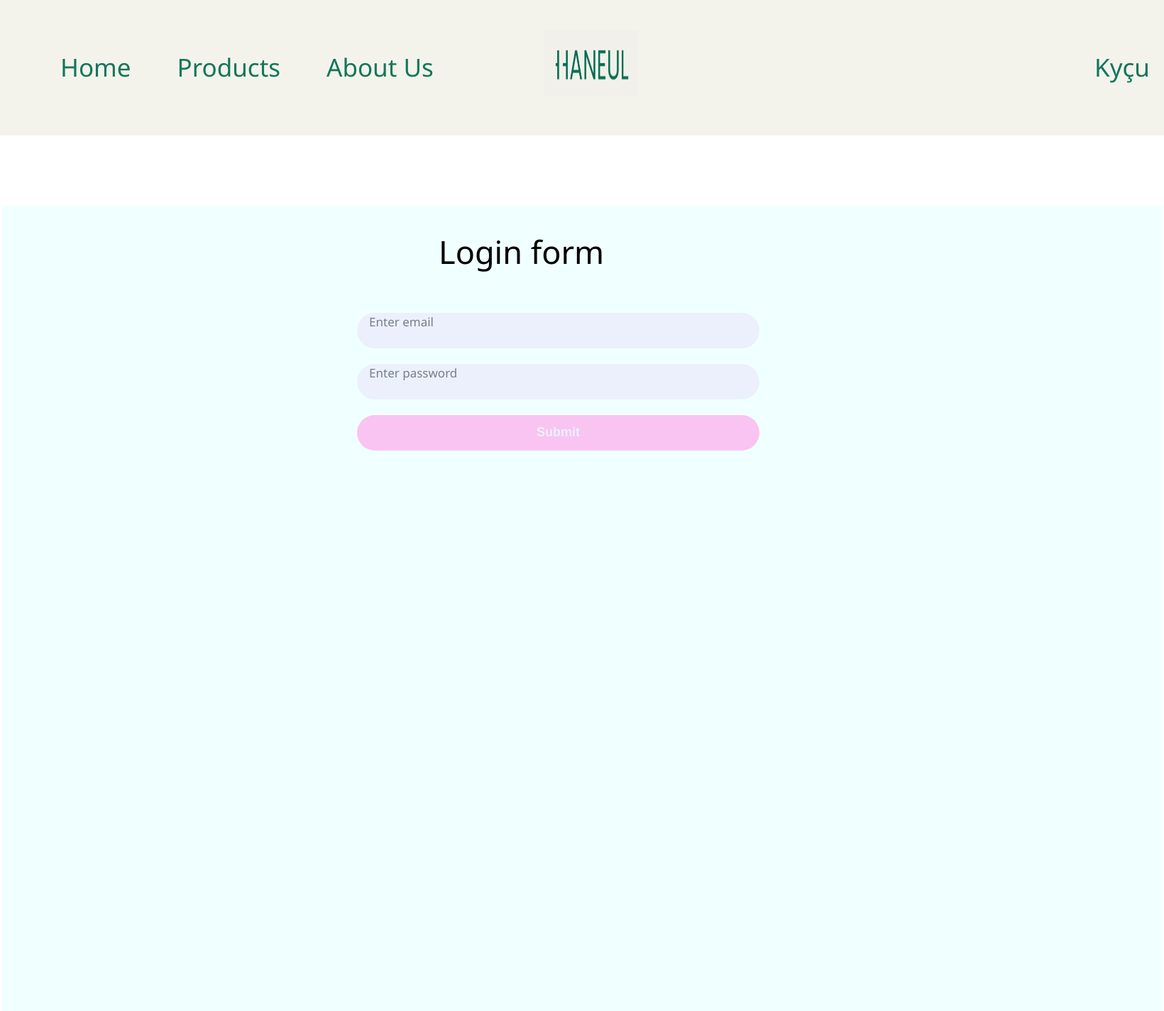
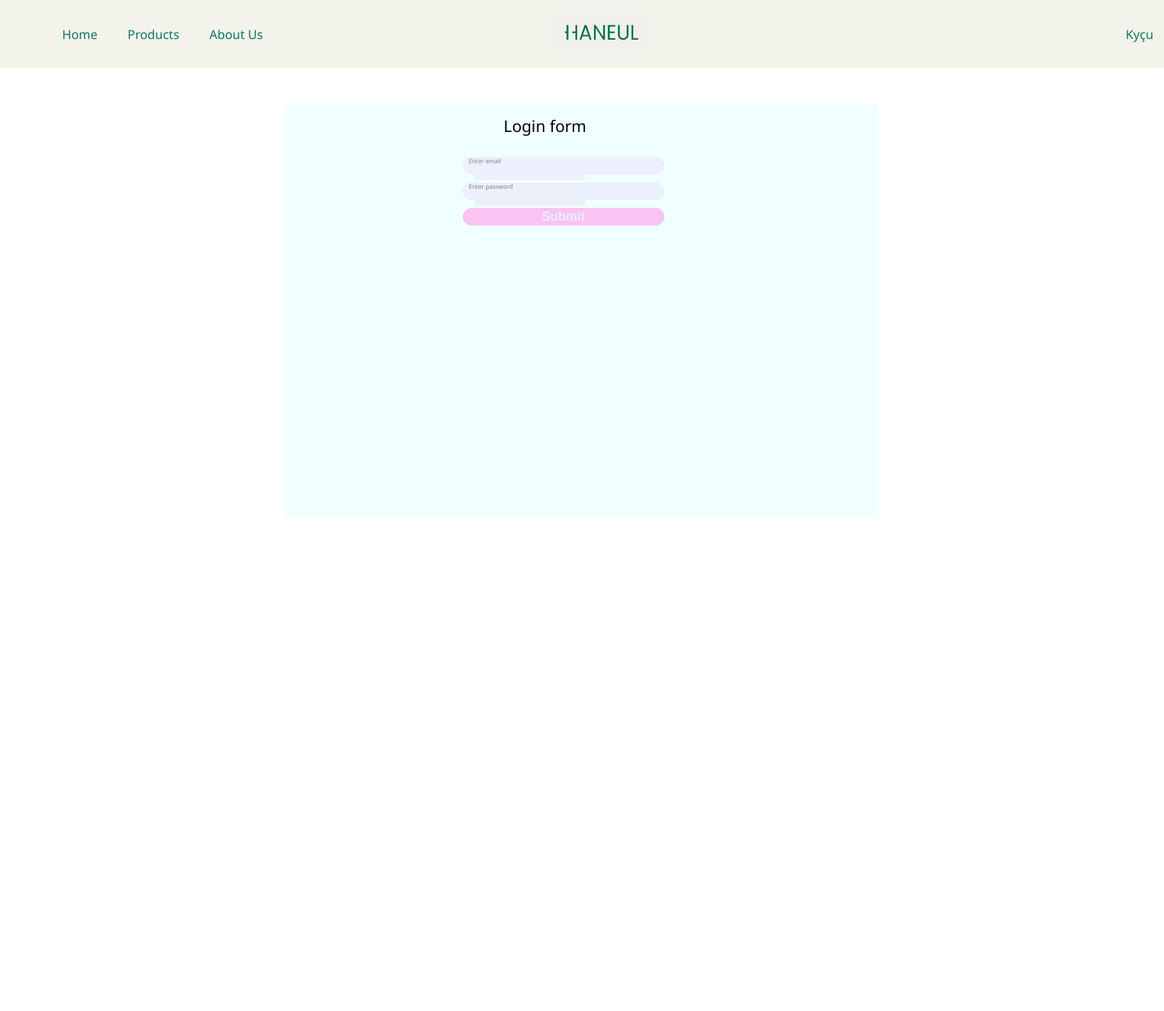
Before and after one commit to rirrm/final-web-project, a PHP site: page /login.html in a window 1640 px wide. Shown: the whole page at 71% size. After the commit the page ends 731 px from the top, so only its background shows below. Run offline with PHP 8.4, Linux system fonts and the light colour scheme.

Commit message:
css ndryshime

```diff
--- a/css/style.css
+++ b/css/style.css
@@ -1,6 +1,9 @@
-*{
-    margin:0;
-    padding:0;
+html, body{
+    width: 100%;
+    height: 100%;
+    margin: 0px;
+    padding: 0px;
+    overflow-x: hidden;
 }
 
 body{
@@ -26,23 +29,23 @@ a{
 
 #img1{
     width: 3.5cm;
-    height: 2.5cm;
-    padding-right: 11.2cm;
+    height: 1.25cm;
+    padding-right: 5.1cm;
 }
 #header1{
     align-items:center;
     justify-content:space-between;
-    height:4cm;
-    padding:20px;
-    font-size:35px;
+    height:2cm;
+    padding:10px;
+    font-size:17.5px;
     display:flex;
     flex-direction:initial;
     background-color: #f3f3ec;
 }
 #header1 ul li{
     color: #13765b;
-    margin-left: 65px;
-    padding: o 10px;
+    margin-left: 32.5px;
+    padding: 5px;
 }
 #header1 ul li:hover{
     text-decoration: underline;
@@ -383,58 +386,58 @@ a{
 
 .box{
     margin:auto;
-    padding-left: 500px;
-    margin-top: 100px;
+    padding-left: 250px;
+    margin-top: 50px;
     background-color: azure;
-    height: 30cm;
-    width: 30cm;
+    height: 15.5cm;
+    width: 15.5cm;
 }
  #label{
-    padding: 30px;
-    padding-left: 115px;
-    font-size: 45px;
+    padding: 15.5px;
+    padding-left: 57.5px;
+    font-size: 22.5px;
 }
  .full-input {
-    margin-top: 22px;
-    height:50px;
-    width:15cm;
+    margin-top: 11px;
+    height:25px;
+    width:7.5cm;
     border: 0px;
     background-color: #ebf0fc;
-    border-radius: 100px;
+    border-radius: 50px;
     color:#7f7f7f
   }
 input {
     margin-left:17px;
     outline: none;
     border: none;
-    line-height: 1em;
-    width: 8cm;
-    font-size: 12pt;
+    line-height: 0.5em;
+    width: 4cm;
+    font-size: 6pt;
     background-color: #ebf0fc ;
   }
   .form-wrapper label {
     display: block;
-    font-size: 17px;
-    margin-left: 17px;
+    font-size: 8.5px;
+    margin-left: 8.5px;
     color: #767f87;
   }
   #btn2{
-    margin:22px;
+    margin:11px;
     margin-left: auto;
-    width: 15cm;
-    height:50px;
+    width: 7.5cm;
+    height:25px;
     border:0px;
     background-color:#f9c3f2;
-    border-radius: 100px;
+    border-radius: 50px;
     font-size:larger;
     color: #ebf0fc;
   }
 
 
 .container{
-    max-width: 1170px;
+    max-width: 585px;
     margin:auto;
-    margin-left: 400px;
+    margin-left: 200px;
 }
 .row{
     display: flex;
```
Also changed, not shown: other parts of css/style.css (+95 -95 lines).
